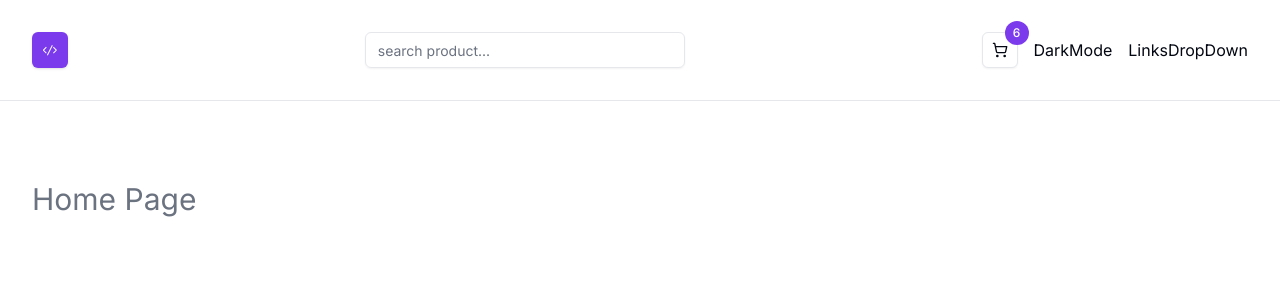
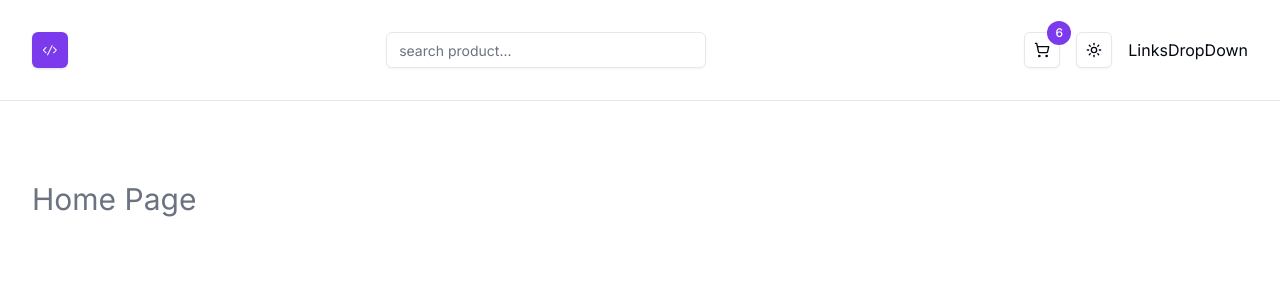
Before and after one commit to thatsehannah/nextjs-storefront, a Next.js app: page / in a window 1280 px wide. Shown: the top 300 px of the page. Built offline with nearby package versions, Linux system fonts and the light colour scheme.

Commit message:
created dark mode component from shadcn, utilizing theme provider in dark mode component

```diff
--- a/components/navbar/components/DarkMode.tsx
+++ b/components/navbar/components/DarkMode.tsx
@@ -1,7 +1,45 @@
+'use client';
+
 import React from 'react';
+import { Moon, Sun } from 'lucide-react';
+import { useTheme } from 'next-themes';
+
+import { Button } from '@/components/ui/button';
+import {
+  DropdownMenu,
+  DropdownMenuContent,
+  DropdownMenuItem,
+  DropdownMenuTrigger,
+} from '@/components/ui/dropdown-menu';
 
 const DarkMode = () => {
-  return <div>DarkMode</div>;
+  const { setTheme } = useTheme();
+
+  return (
+    <DropdownMenu>
+      <DropdownMenuTrigger asChild>
+        <Button
+          variant='outline'
+          size='icon'
+        >
+          <Sun className='h-[1.2rem] w-[1.2rem] rotate-0 scale-100 transition-all dark:-rotate-90 dark:scale-0' />
+          <Moon className='absolute h-[1.2rem] w-[1.2rem] rotate-90 scale-0 transition-all dark:rotate-0 dark:scale-100' />
+          <span className='sr-only'>Toggle theme</span>
+        </Button>
+      </DropdownMenuTrigger>
+      <DropdownMenuContent align='end'>
+        <DropdownMenuItem onClick={() => setTheme('light')}>
+          Light
+        </DropdownMenuItem>
+        <DropdownMenuItem onClick={() => setTheme('dark')}>
+          Dark
+        </DropdownMenuItem>
+        <DropdownMenuItem onClick={() => setTheme('system')}>
+          System
+        </DropdownMenuItem>
+      </DropdownMenuContent>
+    </DropdownMenu>
+  );
 };
 
 export default DarkMode;
```
